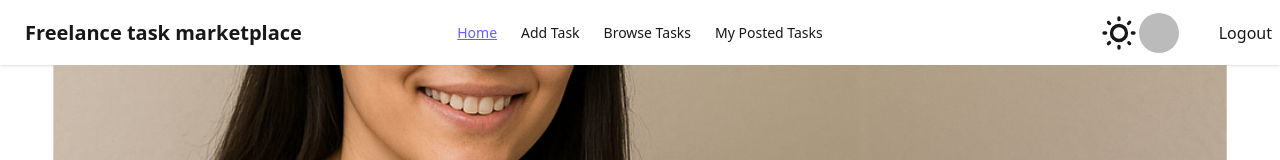
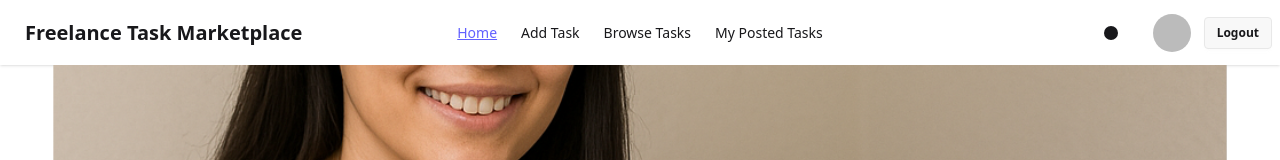
Before and after one commit to taniatripty/freelancer-task, a React (Vite) app: page / in a window 1280 px wide. Shown: the top 160 px of the page. Built offline with nearby package versions, Linux system fonts and the light colour scheme; no server answers; sample sign-in values are in the browser's storage; grey boxes are pictures that could not be loaded.

Commit message:
modify mypostpage

```diff
--- a/src/components/Navbar/Navbar.jsx
+++ b/src/components/Navbar/Navbar.jsx
@@ -1,125 +1,233 @@
-import { use } from "react";
+// import { use } from "react";
+// import { Link, NavLink } from "react-router";
+// import { Authcontex } from "../../Contex/Authcontex";
+// import { useTheme } from "../../Pages/Hook/Usetheme";
+
+// const Navbar = () => {
+
+//  const {changeTheme,mode}=useTheme()
+
+
+
+//   const {user,logOut}=use(Authcontex)
+//   console.log(user)
+//   const handlelogout=()=>{
+//     logOut()
+//     .then(()=>{
+//       alert('logout successfull')
+//     }).catch(error=>{
+//       console.log(error)
+//     })
+//   }
+//   //console.log(import.meta.env.VITE_SOME_KEY)
+//   const links =
+//     <>
+//       <li>
+//         <NavLink
+//           to="/"
+//           className={({ isActive }) =>
+//             isActive ? "underline text-indigo-500" : ""
+//           }
+//         >
+//           Home
+//         </NavLink>
+//       </li>
+
+//       <li>
+//         <NavLink
+//           className={({ isActive }) =>
+//             isActive ? "underline text-indigo-500" : ""
+//           }
+//           to="/addtask"
+//         >
+//           Add Task
+//         </NavLink>
+//       </li>
+//       <li>
+//         <NavLink
+//           className={({ isActive }) =>
+//             isActive ? "underline text-indigo-500" : ""
+//           }
+//           to="/browsetask"
+//         >
+//           Browse Tasks
+//         </NavLink>
+//       </li>
+//       <li>
+//         <NavLink
+//           className={({ isActive }) =>
+//             isActive ? "underline text-indigo-500" : ""
+//           }
+//           to="/mypost"
+//         >
+//           My Posted Tasks
+//         </NavLink>
+//       </li>
+
+//     </>
+
+//   return (
+//   <div>
+
+// <div className="navbar bg-base-100 shadow-sm">
+//   <div className="navbar-start">
+//     <div className="dropdown">
+//       <div tabIndex={0} role="button" className="btn btn-ghost lg:hidden">
+//         <svg xmlns="http://www.w3.org/2000/svg" className="h-5 w-5" fill="none" viewBox="0 0 24 24" stroke="currentColor"> <path strokeLinecap="round" strokeLinejoin="round" strokeWidth="2" d="M4 6h16M4 12h8m-8 6h16" /> </svg>
+//       </div>
+//       <ul
+//         tabIndex={0}
+//         className="menu menu-sm dropdown-content bg-base-100 rounded-box z-1 mt-3 w-52 p-2 shadow">
+//         {links}
+//       </ul>
+//     </div>
+//     <a className="btn btn-ghost text-xl hidden lg:flex">Freelance task marketplace</a>
+//   </div>
+
+//   <div className="navbar-center hidden lg:flex">
+//     <ul className="menu menu-horizontal px-1">
+//       {links}
+//     </ul>
+//   </div>
+
+
+
+//   <div className="navbar-end">
+//    <button onClick={changeTheme}>{mode=='light'? <svg
+//     className="swap-off h-10 w-10 fill-current"
+//     xmlns="http://www.w3.org/2000/svg"
+//     viewBox="0 0 24 24">
+//     <path
+//       d="M5.64,17l-.71.71a1,1,0,0,0,0,1.41,1,1,0,0,0,1.41,0l.71-.71A1,1,0,0,0,5.64,17ZM5,12a1,1,0,0,0-1-1H3a1,1,0,0,0,0,2H4A1,1,0,0,0,5,12Zm7-7a1,1,0,0,0,1-1V3a1,1,0,0,0-2,0V4A1,1,0,0,0,12,5ZM5.64,7.05a1,1,0,0,0,.7.29,1,1,0,0,0,.71-.29,1,1,0,0,0,0-1.41l-.71-.71A1,1,0,0,0,4.93,6.34Zm12,.29a1,1,0,0,0,.7-.29l.71-.71a1,1,0,1,0-1.41-1.41L17,5.64a1,1,0,0,0,0,1.41A1,1,0,0,0,17.66,7.34ZM21,11H20a1,1,0,0,0,0,2h1a1,1,0,0,0,0-2Zm-9,8a1,1,0,0,0-1,1v1a1,1,0,0,0,2,0V20A1,1,0,0,0,12,19ZM18.36,17A1,1,0,0,0,17,18.36l.71.71a1,1,0,0,0,1.41,0,1,1,0,0,0,0-1.41ZM12,6.5A5.5,5.5,0,1,0,17.5,12,5.51,5.51,0,0,0,12,6.5Zm0,9A3.5,3.5,0,1,1,15.5,12,3.5,3.5,0,0,1,12,15.5Z" />
+//   </svg> :  <svg
+//     className="swap-on h-10 w-10 fill-current"
+//     xmlns="http://www.w3.org/2000/svg"
+//     viewBox="0 0 24 24">
+//     <path
+//       d="M21.64,13a1,1,0,0,0-1.05-.14,8.05,8.05,0,0,1-3.37.73A8.15,8.15,0,0,1,9.08,5.49a8.59,8.59,0,0,1,.25-2A1,1,0,0,0,8,2.36,10.14,10.14,0,1,0,22,14.05,1,1,0,0,0,21.64,13Zm-9.5,6.69A8.14,8.14,0,0,1,7.08,5.22v.27A10.15,10.15,0,0,0,17.22,15.63a9.79,9.79,0,0,0,2.1-.22A8.11,8.11,0,0,1,12.14,19.73Z" />
+//   </svg>
+// }</button>
+
+//  <img className="w-10 rounded-4xl mr-10  " src={`${user && user.photoURL}`} alt="" />
+
+//     <Link to='login'>
+//     {
+//       user ?<button onClick={handlelogout}>Logout</button>:<button className="btn">Login</button>
+//     }
+//     </Link>
+
+//   </div>
+// </div>
+//   </div>
+// )
+// };
+
+// export default Navbar;
+
+
+import { useContext } from "react";
 import { Link, NavLink } from "react-router";
 import { Authcontex } from "../../Contex/Authcontex";
 import { useTheme } from "../../Pages/Hook/Usetheme";
 
 const Navbar = () => {
+  const { changeTheme, mode } = useTheme();
+  const { user, logOut } = useContext(Authcontex);
 
- const {changeTheme,mode}=useTheme()
+  const handleLogout = () => {
+    logOut()
+      .then(() => alert("Logout successful"))
+      .catch((error) => console.error(error));
+  };
 
-
-
-  const {user,logOut}=use(Authcontex)
-  console.log(user)
-  const handlelogout=()=>{
-    logOut()
-    .then(()=>{
-      alert('logout successfull')
-    }).catch(error=>{
-      console.log(error)
-    })
-  }
-  //console.log(import.meta.env.VITE_SOME_KEY)
-  const links =
+  const links = (
     <>
-      <li>
-        <NavLink
-          to="/"
-          className={({ isActive }) =>
-            isActive ? "underline text-indigo-500" : ""
-          }
-        >
-          Home
-        </NavLink>
-      </li>
-
-      <li>
-        <NavLink
-          className={({ isActive }) =>
-            isActive ? "underline text-indigo-500" : ""
-          }
-          to="/addtask"
-        >
-          Add Task
-        </NavLink>
-      </li>
-      <li>
-        <NavLink
-          className={({ isActive }) =>
-            isActive ? "underline text-indigo-500" : ""
-          }
-          to="/browsetask"
-        >
-          Browse Tasks
-        </NavLink>
-      </li>
-      <li>
-        <NavLink
-          className={({ isActive }) =>
-            isActive ? "underline text-indigo-500" : ""
-          }
-          to="/mypost"
-        >
-          My Posted Tasks
-        </NavLink>
-      </li>
-
+      <li><NavLink to="/" className={({ isActive }) => isActive ? "underline text-indigo-500" : ""}>Home</NavLink></li>
+      <li><NavLink to="/addtask" className={({ isActive }) => isActive ? "underline text-indigo-500" : ""}>Add Task</NavLink></li>
+      <li><NavLink to="/browsetask" className={({ isActive }) => isActive ? "underline text-indigo-500" : ""}>Browse Tasks</NavLink></li>
+      <li><NavLink to="/mypost" className={({ isActive }) => isActive ? "underline text-indigo-500" : ""}>My Posted Tasks</NavLink></li>
     </>
+  );
 
   return (
-  <div>
-
     <div className="navbar bg-base-100 shadow-sm">
       <div className="navbar-start">
         <div className="dropdown">
-      <div tabIndex={0} role="button" className="btn btn-ghost lg:hidden">
-        <svg xmlns="http://www.w3.org/2000/svg" className="h-5 w-5" fill="none" viewBox="0 0 24 24" stroke="currentColor"> <path strokeLinecap="round" strokeLinejoin="round" strokeWidth="2" d="M4 6h16M4 12h8m-8 6h16" /> </svg>
-      </div>
-      <ul
-        tabIndex={0}
-        className="menu menu-sm dropdown-content bg-base-100 rounded-box z-1 mt-3 w-52 p-2 shadow">
+          <button tabIndex={0} className="btn btn-ghost lg:hidden">
+            <svg xmlns="http://www.w3.org/2000/svg" className="h-5 w-5" fill="none"
+              viewBox="0 0 24 24" stroke="currentColor">
+              <path strokeLinecap="round" strokeLinejoin="round" strokeWidth={2}
+                d="M4 6h16M4 12h8m-8 6h16" />
+            </svg>
+          </button>
+          <ul tabIndex={0} className="menu menu-sm dropdown-content mt-3 z-[1] p-2 shadow bg-base-100 rounded-box w-52">
             {links}
           </ul>
         </div>
-    <a className="btn btn-ghost text-xl hidden lg:flex">Freelance task marketplace</a>
+        <Link to="/" className="btn btn-ghost text-xl hidden lg:flex">Freelance Task Marketplace</Link>
       </div>
 
       <div className="navbar-center hidden lg:flex">
-    <ul className="menu menu-horizontal px-1">
-      {links}
+        <ul className="menu menu-horizontal px-1">{links}</ul>
+      </div>
+
+      <div className="navbar-end flex items-center gap-3">
+        {/* Theme Toggle */}
+        <button onClick={changeTheme} className="btn btn-ghost">
+          {mode === "light" ? (
+            <svg className="h-6 w-6 fill-current" viewBox="0 0 24 24">
+              <path d="M5 12a7 7 0 1114 0A7 7 0 015 12z" />
+            </svg>
+          ) : (
+            <svg className="h-6 w-6 fill-current" viewBox="0 0 24 24">
+              <path d="M12 2a1 1 0 011 1v1a1 1 0 11-2 0V3a1 1 0 011-1zm4.22 3.03..." />
+            </svg>
+          )}
+        </button>
+
+        {/* Avatar + Dropdown (only if photoURL exists) */}
+        {user?.photoURL ? (
+          <div className="dropdown dropdown-end">
+            <label tabIndex={0} className="btn btn-ghost btn-circle avatar">
+              <div className="w-10 rounded-full">
+                <img src={user.photoURL} alt="user avatar" />
+              </div>
+            </label>
+            <ul
+              tabIndex={0}
+              className="mt-3 z-[1] p-2 shadow menu menu-sm dropdown-content bg-base-100 rounded-box w-60"
+            >
+              <li className="mb-2">
+                <div className="flex flex-col px-2">
+                  <span className="font-semibold text-sm">{user.displayName}</span>
+                  <span className="text-xs text-gray-500">{user.email}</span>
+                </div>
+              </li>
             </ul>
           </div>
-
-
-
-  <div className="navbar-end">
-   <button onClick={changeTheme}>{mode=='light'? <svg
-    className="swap-off h-10 w-10 fill-current"
-    xmlns="http://www.w3.org/2000/svg"
-    viewBox="0 0 24 24">
-    <path
-      d="M5.64,17l-.71.71a1,1,0,0,0,0,1.41,1,1,0,0,0,1.41,0l.71-.71A1,1,0,0,0,5.64,17ZM5,12a1,1,0,0,0-1-1H3a1,1,0,0,0,0,2H4A1,1,0,0,0,5,12Zm7-7a1,1,0,0,0,1-1V3a1,1,0,0,0-2,0V4A1,1,0,0,0,12,5ZM5.64,7.05a1,1,0,0,0,.7.29,1,1,0,0,0,.71-.29,1,1,0,0,0,0-1.41l-.71-.71A1,1,0,0,0,4.93,6.34Zm12,.29a1,1,0,0,0,.7-.29l.71-.71a1,1,0,1,0-1.41-1.41L17,5.64a1,1,0,0,0,0,1.41A1,1,0,0,0,17.66,7.34ZM21,11H20a1,1,0,0,0,0,2h1a1,1,0,0,0,0-2Zm-9,8a1,1,0,0,0-1,1v1a1,1,0,0,0,2,0V20A1,1,0,0,0,12,19ZM18.36,17A1,1,0,0,0,17,18.36l.71.71a1,1,0,0,0,1.41,0,1,1,0,0,0,0-1.41ZM12,6.5A5.5,5.5,0,1,0,17.5,12,5.51,5.51,0,0,0,12,6.5Zm0,9A3.5,3.5,0,1,1,15.5,12,3.5,3.5,0,0,1,12,15.5Z" />
-  </svg> :  <svg
-    className="swap-on h-10 w-10 fill-current"
-    xmlns="http://www.w3.org/2000/svg"
-    viewBox="0 0 24 24">
-    <path
-      d="M21.64,13a1,1,0,0,0-1.05-.14,8.05,8.05,0,0,1-3.37.73A8.15,8.15,0,0,1,9.08,5.49a8.59,8.59,0,0,1,.25-2A1,1,0,0,0,8,2.36,10.14,10.14,0,1,0,22,14.05,1,1,0,0,0,21.64,13Zm-9.5,6.69A8.14,8.14,0,0,1,7.08,5.22v.27A10.15,10.15,0,0,0,17.22,15.63a9.79,9.79,0,0,0,2.1-.22A8.11,8.11,0,0,1,12.14,19.73Z" />
-  </svg>
-}</button>
-
- <img className="w-10 rounded-4xl mr-10  " src={`${user && user.photoURL}`} alt="" />
-
-    <Link to='login'>
-    {
-      user ?<button onClick={handlelogout}>Logout</button>:<button className="btn">Login</button>
-    }
-    </Link>
-
+        ) : (
+          user && (
+            <div className="tooltip tooltip-bottom" data-tip={user.displayName}>
+              <div className="btn btn-ghost btn-circle avatar placeholder">
+                <div className="bg-neutral-focus text-neutral-content rounded-full w-10">
+                  <span>{user.displayName?.charAt(0).toUpperCase() || "U"}</span>
                 </div>
               </div>
             </div>
           )
+        )}
+
+        {/* Always show login/logout */}
+        <Link to="/login">
+          {user ? (
+            <button onClick={handleLogout} className="btn btn-sm">Logout</button>
+          ) : (
+            <button className="btn btn-sm">Login</button>
+          )}
+        </Link>
+      </div>
+    </div>
+  );
 };
 
 export default Navbar;
```
Lines whose indentation alone changed are shown as unchanged.
